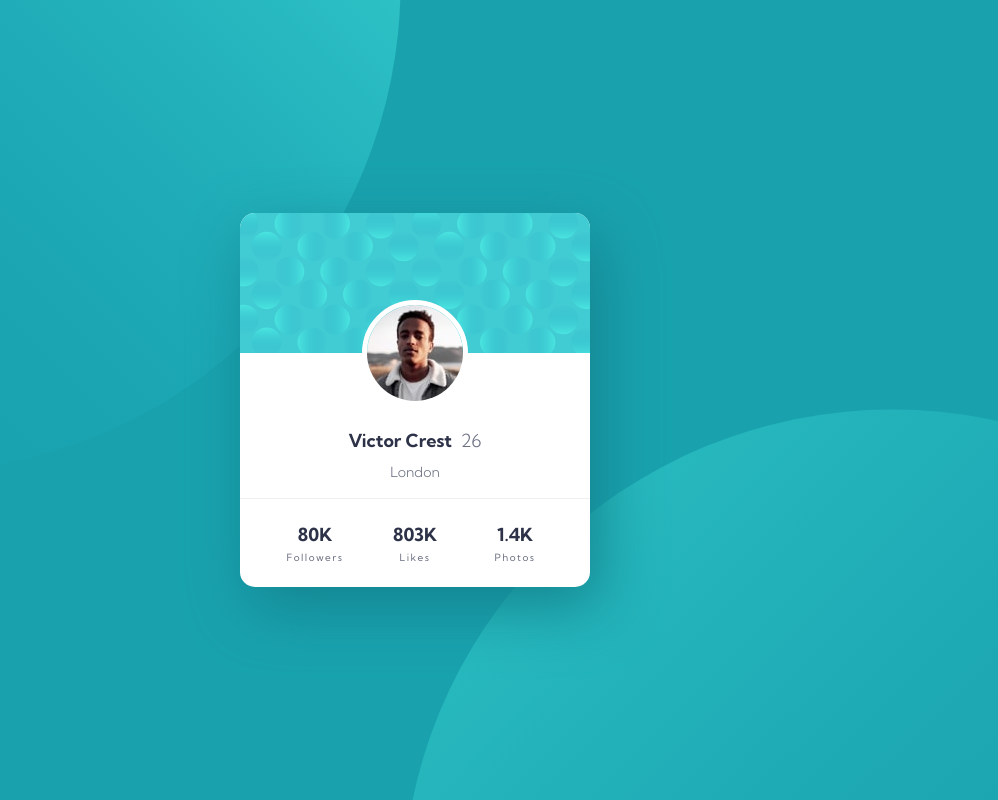
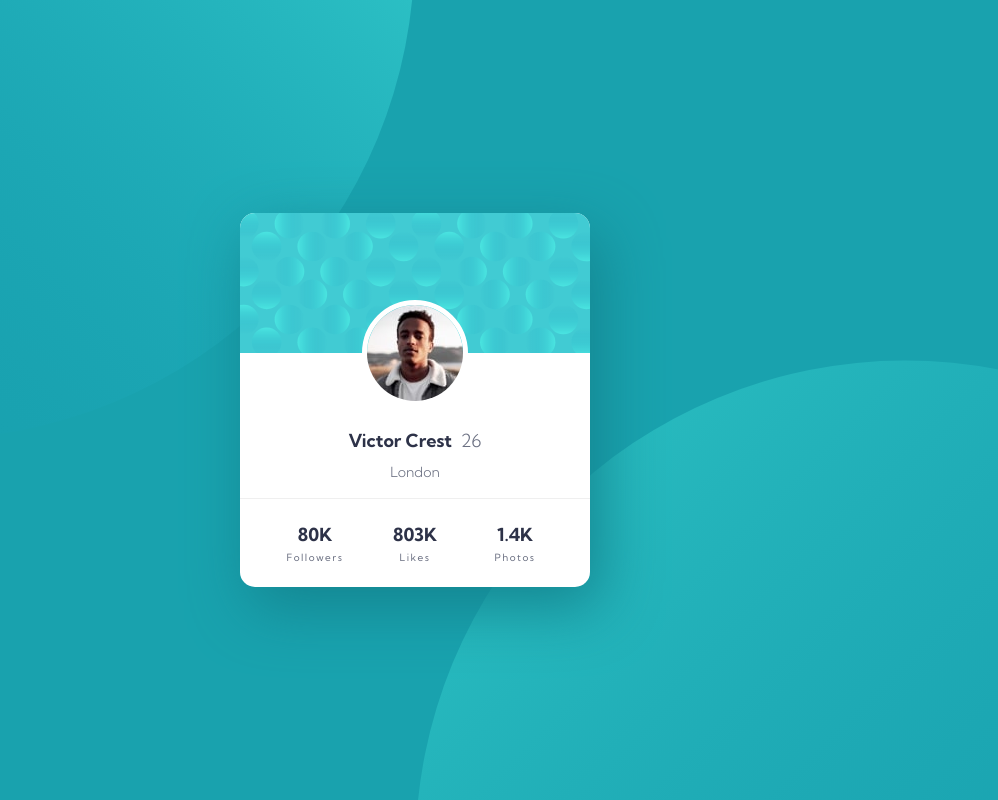
Before and after one commit to JoelAzevedo/profile-card-component, a plain HTML site: page index.html in a window 1280 px wide. Shown: the whole page, without its empty margins (225-1223 px from the left). Drawn offline with Linux system fonts and the light colour scheme.

Commit message:
Add small fix to background positioning

```diff
--- a/index.css
+++ b/index.css
@@ -13,7 +13,7 @@ body {
   background-color: hsl(185, 75%, 39%);
   background-image: url('images/bg-pattern-top.svg'), url('images/bg-pattern-bottom.svg');
   background-repeat: no-repeat, no-repeat;
-  background-position: right 51.1vw bottom 41vh, left 49vw top 51.1vh;
+  background-position: right 50vw bottom 45vh, left 50vw top 45vh;
 }
 
 /* Card */
```
